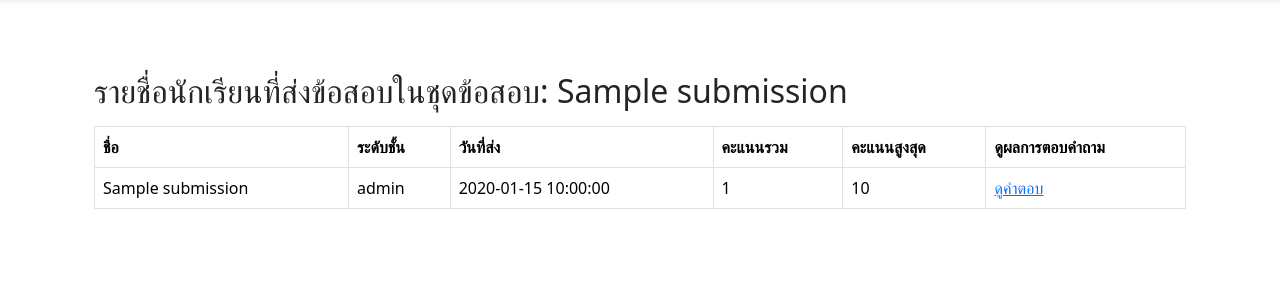
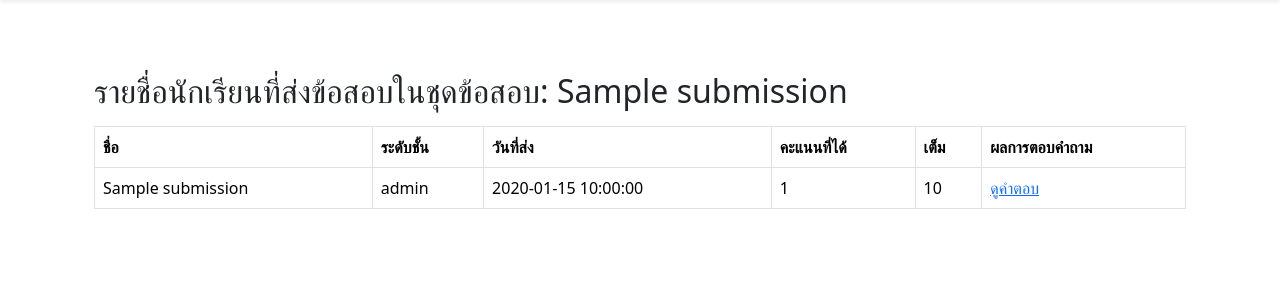
Before and after one commit to Anelse1365/seminar_project, a Flask app: template templates/view_submissions.html in a window 1280 px wide. Shown: the part 56-356 px from the top of the page. Run offline with Flask 3, Linux system fonts and the light colour scheme; the template is opened without the code that fills it: most values are stand-ins (such as "Sample title", 1, 10 or a date in 2020).

Commit message:
นิดๆ

```diff
--- a/templates/view_submissions.html
+++ b/templates/view_submissions.html
@@ -9,9 +9,9 @@
                 <th>ชื่อ</th>
                 <th>ระดับชั้น</th>
                 <th>วันที่ส่ง</th>
-                <th>คะแนนรวม</th>
-                <th>คะแนนสูงสุด</th>
-                <th>ดูผลการตอบคำถาม</th>
+                <th>คะแนนที่ได้</th>
+                <th>เต็ม</th>
+                <th>ผลการตอบคำถาม</th>
             </tr>
         </thead>
         <tbody>
```
